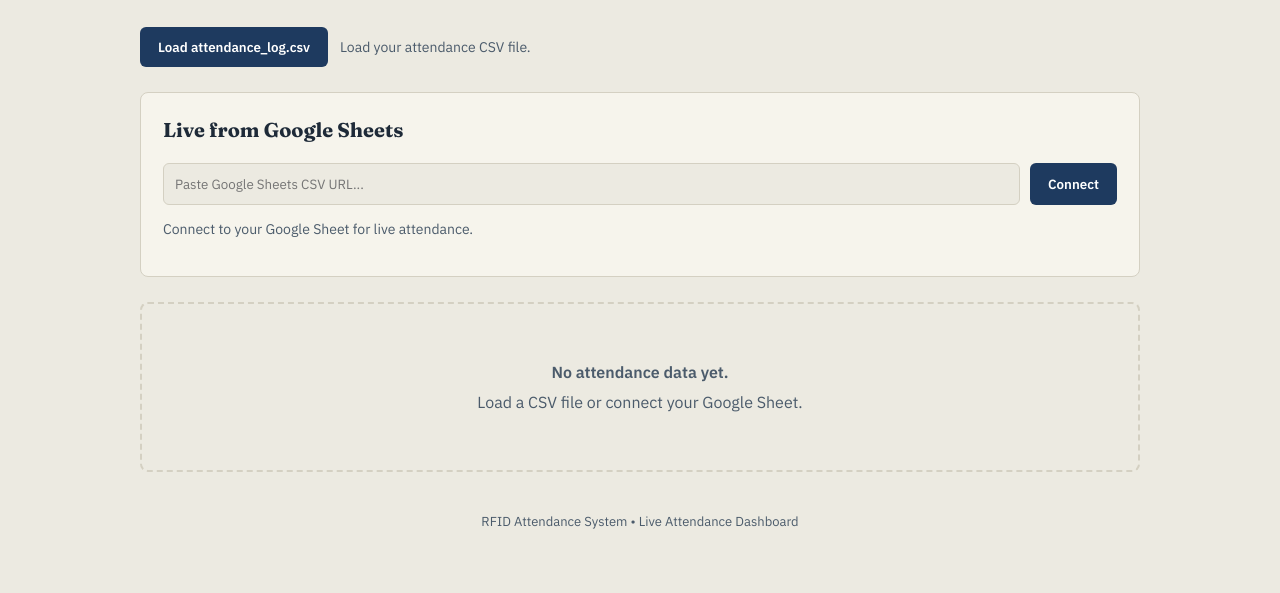
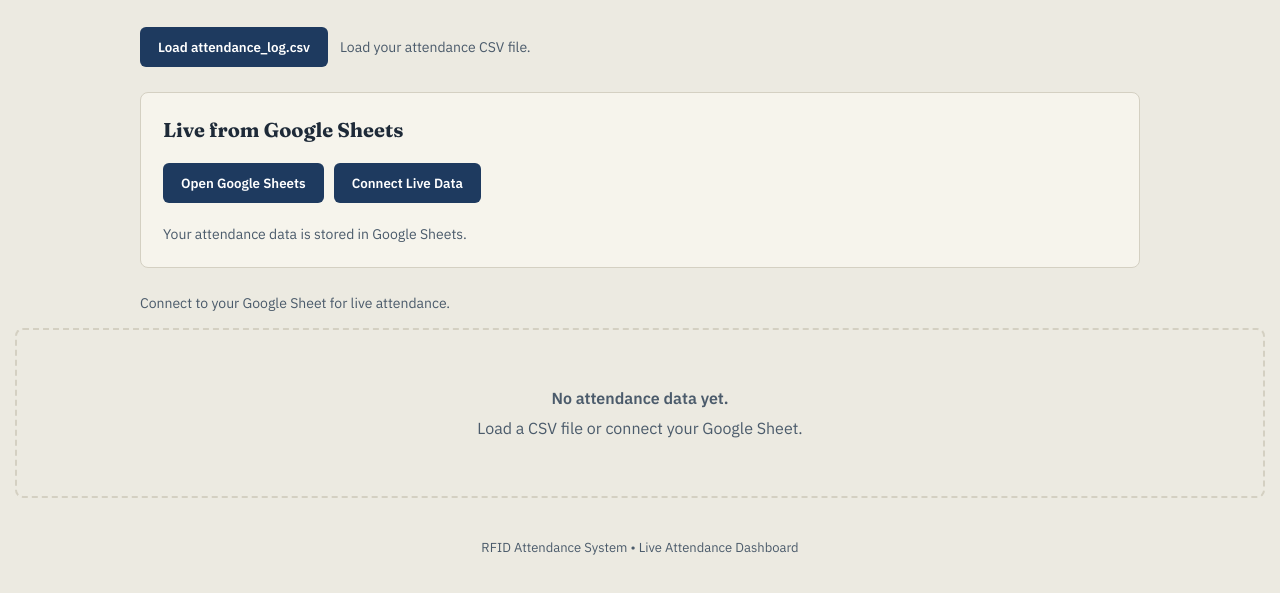
Before and after one commit to imhbyl/RFID-Attendance-System, a plain HTML site: page index.html in a window 1280 px wide. Shown: the part 127-720 px from the top of the page. Drawn offline with nearby package versions, Linux system fonts and the light colour scheme.

Commit message:
Refactor Google Sheets panel for better integration
Updated the HTML structure for Google Sheets integration, added buttons for opening and connecting to Google Sheets, and removed unnecessary input fields.

```diff
--- a/index.html
+++ b/index.html
@@ -747,26 +747,23 @@
      GOOGLE SHEETS
 ========================= -->
 
-<div class="panel">
-
-  <h2>Live from Google Sheets</h2>
-
-  <div class="live-controls">
-
-    <input
-      type="text"
-      id="sheetUrlInput"
-      placeholder="Paste Google Sheets CSV URL..."
-    >
-
-    <button
-      class="file-btn"
-      id="connectBtn"
-    >
-      Connect
-    </button>
-
-  </div>
+ <div class="panel" id="liveFetchPanel">
+   <h2>Live from Google Sheets</h2>
+
+   <div class="table-controls">
+     <button class="file-btn" onclick="openGoogleSheet()">
+      Open Google Sheets
+     </button>
+
+     <button class="file-btn" onclick="connectGoogleSheet()">
+      Connect Live Data
+     </button>
+   </div>
+
+   <span class="file-status" id="liveStatus">
+    Your attendance data is stored in Google Sheets.
+   </span>
+ </div>
 
   <p
     class="file-status"
@@ -1022,6 +1019,28 @@
 
 let refreshTimer = null;
 
+// Your Google Sheets link
+const GOOGLE_SHEET_URL = "https://docs.google.com/spreadsheets/d/e/2PACX-1vTX9LMNRjxqay0vN7uL1z24HGm-a1FSCzomrCo_L4HVzjGfjKgnQ3pGwMMyPovfDhkX6MpKuVR61cag/pub?output=csv";
+
+// Open the Google Sheet
+function openGoogleSheet() {
+  window.open(GOOGLE_SHEET_URL, "_blank");
+}
+
+// Connect the website to the Google Sheet
+function connectGoogleSheet() {
+  document.getElementById("sheetUrlInput").value = GOOGLE_SHEET_URL;
+  fetchLiveData(GOOGLE_SHEET_URL);
+
+  if (refreshTimer) {
+    clearInterval(refreshTimer);
+  }
+
+  refreshTimer = setInterval(() => {
+    fetchLiveData(GOOGLE_SHEET_URL);
+  }, 30000);
+}
+
 
 /* =========================
    CSV BUTTON
```
